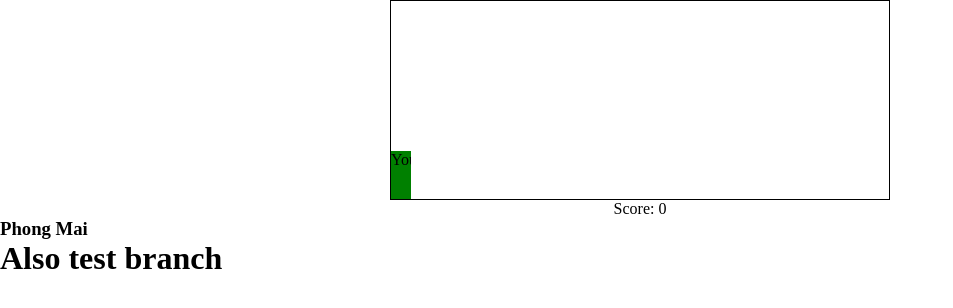
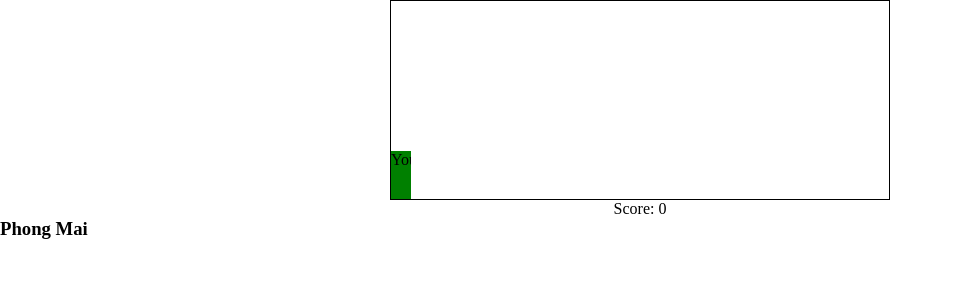
Before and after one commit to NuclearSherwin/SimpleJumpGame, a plain HTML site: page index.html in a window 1280 px wide. Shown: the whole page, without its empty margins (0-953 px from the left). Drawn offline with Linux system fonts and the light colour scheme.

Commit message:
Update index.html
delete h1

Co-Authored-By: PhongMai16 <94891599+PhongMai16@users.noreply.github.com>

```diff
--- a/index.html
+++ b/index.html
@@ -20,7 +20,6 @@
     <p>Score: <span id="scoreSpan"></span></p>
     <div>
         <h3>Phong Mai</h3>
-        <h1>Also test branch</h1>
     </div>
     <script src="./assets/js/script.js"></script>
 </body>
```
